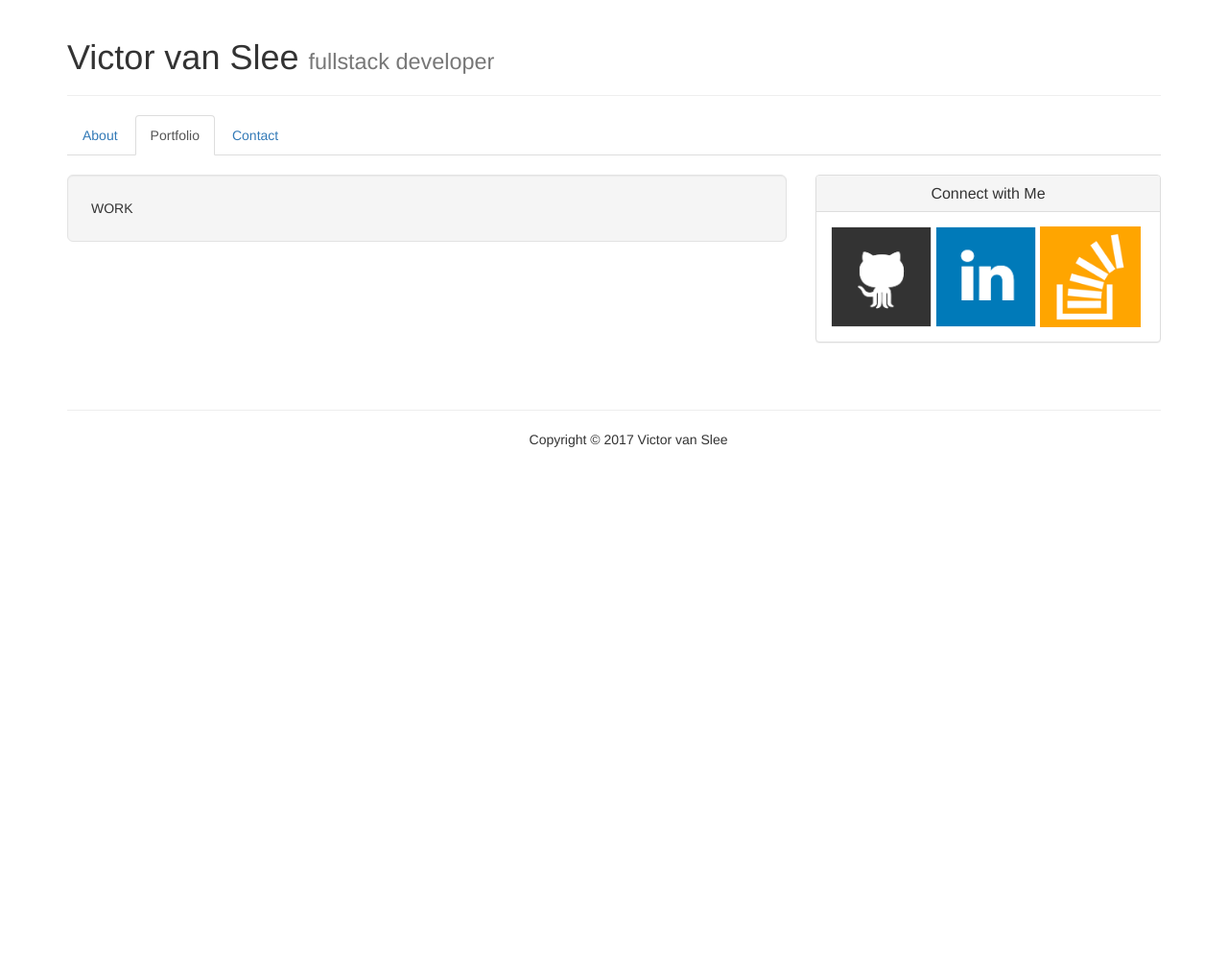
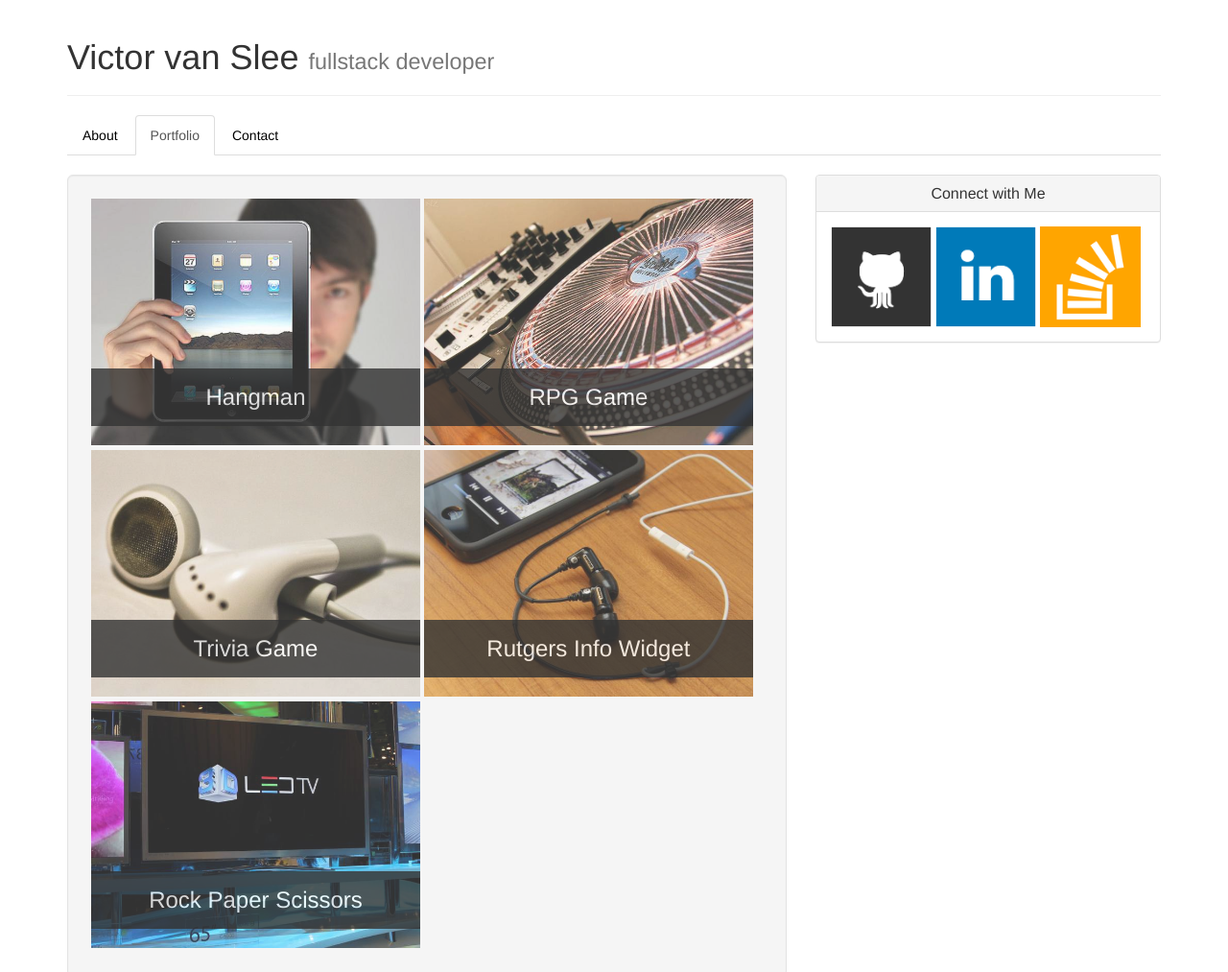
Before and after one commit to vvanslee/Bootstrap-Portfolio, a plain HTML site: page portfolio.html in a window 1280 px wide. Shown: the top 1013 px of the page at 96% size. Before the commit the page ends 800 px from the top, so only its background shows below. Drawn offline with nearby package versions, Linux system fonts and the light colour scheme.

Commit message:
final push

```diff
--- a/assets/style.css
+++ b/assets/style.css
@@ -1,3 +1,8 @@
+/*general*/
+a {
+	color: black;
+}
+
 .social {
   width: 32%;
 }
@@ -11,12 +16,45 @@
 	padding-right: auto;
 }
 
+footer {
+	text-align: center;
+	padding: 30px 0;
+}
+
+/*about*/
+
 .auth-image {
 	width: 100%;
 	margin-bottom: 20px;
 }
 
-footer {
-	text-align: center;
-	padding: 30px 0;
+/*portfolio*/
+
+.work {
+  position: relative;
+  width: 49%;
+  margin: auto;
+  overflow: auto;
+  display: inline-block;
 }
+
+.work img {
+  width: 100%;
+  border: 0 none;
+  opacity: 0.8;
+}
+
+.work h3 {
+  position: absolute;
+  bottom: 20px;
+  width: 100%;
+  padding: 15px;
+  margin-bottom: 0;
+  font-weight: 300;
+  line-height: 30px;
+  color: #fff;
+  text-align: center;
+  background: #333;
+  opacity: 0.8;
+  border-bottom: 0;
+}
--- a/portfolio.html
+++ b/portfolio.html
@@ -7,7 +7,6 @@
 	<link rel="stylesheet" href="https://maxcdn.bootstrapcdn.com/bootstrap/3.3.7/css/bootstrap.min.css" integrity="sha384-BVYiiSIFeK1dGmJRAkycuHAHRg32OmUcww7on3RYdg4Va+PmSTsz/K68vbdEjh4u" crossorigin="anonymous">
 	<link rel="stylesheet" type="text/css" href="assets/style.css">
 </head>
-
 <body>
 	<div class="container">
 		<div class="row">
@@ -33,7 +32,26 @@
 			<div class="col-md-8">
 				<br>
 				<div class="well well-lg">
-					WORK
+					<div class="work">
+        				<img src="assets/images/technics-q-c-640-480-1.jpg" alt="hangman">
+        				<h3>Hangman</h3>
+      				</div>
+      				<div class="work">
+        				<img src="assets/images/technics-q-c-640-480-2.jpg" alt="RPG Game">
+        				<h3>RPG Game</h3>
+      				</div>
+      				<div class="work">
+        				<img src="assets/images/technics-q-c-640-480-5.jpg" alt="Trivia Game">
+        				<h3>Trivia Game</h3>
+      				</div>
+      				<div class="work">
+        				<img src="assets/images/technics-q-c-640-480-7.jpg" alt="Rutgers Info Widget">
+        				<h3>Rutgers Info Widget</h3>
+      				</div>
+      				<div class="work">
+        				<img src="assets/images/technics-q-c-640-480-9.jpg" alt="Rock Paper Scissors">
+        				<h3>Rock Paper Scissors</h3>
+        			</div>
 				</div>
 			</div>
 			<!-- sidebar -->
@@ -63,8 +81,5 @@
 			</div>
 		</div>
 	</div>
-
-
 </body>
-
 </html>
```
Also changed, not shown: contact.html (+92 -0 lines), index.html (+0 -4 lines).
